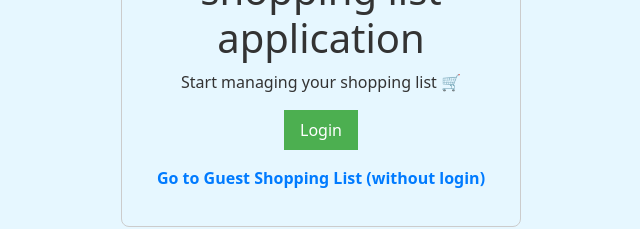
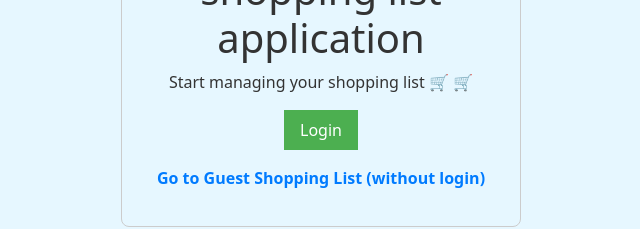
Before and after one commit to Drew-lgtm/Unicorn, a React (Vite) app in the folder shopping-list/: page / in a window 1280 px wide. Shown: the part 357-586 px from the top of the page, without its empty margins (319-959 px from the left). Built offline with nearby package versions, Linux system fonts and the light colour scheme.

Commit message:
language versions

```diff
--- a/shopping-list/src/components/Home.tsx
+++ b/shopping-list/src/components/Home.tsx
@@ -80,14 +80,23 @@ const Home: React.FC = () => {
     setSelectedLanguage(language);
   };
 
-  const translations = {
+  type Translations = {
+    en: { welcome: string; startManaging: string; login: string; guestShoppingList: string };
+    cz: { welcome: string; startManaging: string; login: string; guestShoppingList: string };
+  };
+
+  const translations: Translations = {
     en: {
-      welcome: "Welcome to the shopping list application",
-      startManaging: "Start managing your shopping list 🛒",
+      welcome: 'Welcome to the shopping list application',
+      startManaging: 'Start managing your shopping list 🛒',
+      login: 'Login',
+      guestShoppingList: 'Go to Guest Shopping List (without login)',
     },
     cz: {
-      welcome: "Vítejte v aplikaci na nákupní listy!",
-      startManaging: "Začněte spravovat své nákupní listy 🛒",
+      welcome: 'Vítejte v aplikaci na evidenci nákupních listů!',
+      startManaging: 'Začněte spravovat své nákupní listy 🛒',
+      login: 'Přihlásit',
+      guestShoppingList: 'Přejít na nákupní seznam (bez přihlášení)',
     },
   };
 
@@ -107,7 +116,7 @@ const Home: React.FC = () => {
 
         {user ? (
           <div>
-            <h1 style={{ textAlign: 'center', color: '#333' }}>Welcome, {user}!</h1>
+            <h1 style={{ textAlign: 'center', color: '#333' }}>{`Welcome, ${user}!`}</h1>
             <p style={{ textAlign: 'center' }}>
               <button onClick={handleLogout}>Logout</button>
             </p>
@@ -119,19 +128,19 @@ const Home: React.FC = () => {
           </div>
         ) : (
           <div>
-            <h1 style={{ textAlign: 'center', color: '#333' }}>Welcome to the shopping list application</h1>
+            <h1 style={{ textAlign: 'center', color: '#333' }}>{translations[selectedLanguage].welcome}</h1>
             <p style={{ textAlign: 'center' }}>
-              Start managing your shopping list{' '}
+              {translations[selectedLanguage].startManaging}{' '}
               <span role="img" aria-label="shopping-cart">
                 🛒
               </span>
             </p>
             <p style={{ textAlign: 'center' }}>
-              <button onClick={() => setLoginOpen(true)}>Login</button>
+              <button onClick={() => setLoginOpen(true)}>{translations[selectedLanguage].login}</button>
             </p>
             <p style={{ textAlign: 'center' }}>
               <Link to="/list" style={{ textDecoration: 'none', color: '#007bff', fontWeight: 'bold' }}>
-                Go to Guest Shopping List (without login)
+                {translations[selectedLanguage].guestShoppingList}
               </Link>
             </p>
           </div>
```
